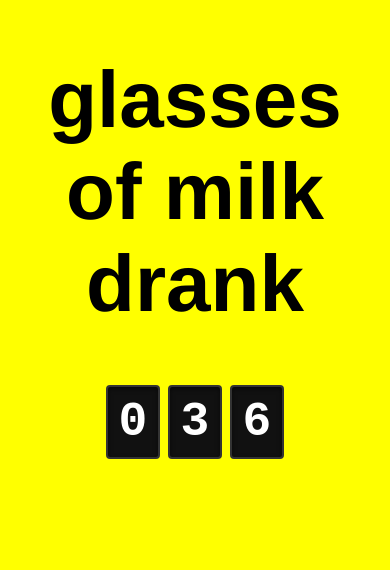
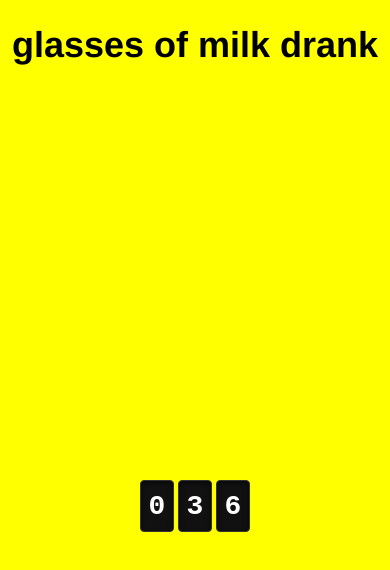
Before and after one commit to ernestolozano208/glassaday.milk, a plain HTML site: page counter.html in a window 390 px wide. Drawn offline with Linux system fonts and the light colour scheme.

Commit message:
Implement mobile responsive styles for day counter
Add mobile responsiveness for day counter styles.

```diff
--- a/counter.css
+++ b/counter.css
@@ -47,3 +47,40 @@ body{
     text-shadow: 0 0 10px rgba(255, 255, 255, 0.3);
 }
 */
+/* Mobile responsive */
+@media (max-width: 768px) {
+    h1 {
+        font-size: 50px;
+        margin-bottom: 30px;
+    }
+
+    .day-counter {
+        gap: 6px;
+        top: 58%; /* Push counter down to create more space from h1 */
+    }
+
+    .day-counter .digit {
+        width: 40px;
+        height: 60px;
+        font-size: 36px;
+        border: 1px solid #333;
+    }
+}
+
+@media (max-width: 480px) {
+    h1 {
+        font-size: 36px;
+        margin-bottom: 40px;
+    }
+
+    .day-counter {
+        gap: 4px;
+        top: 60%; /* Push down even more on small phones */
+    }
+
+    .day-counter .digit {
+        width: 32px;
+        height: 50px;
+        font-size: 28px;
+    }
+}
```
